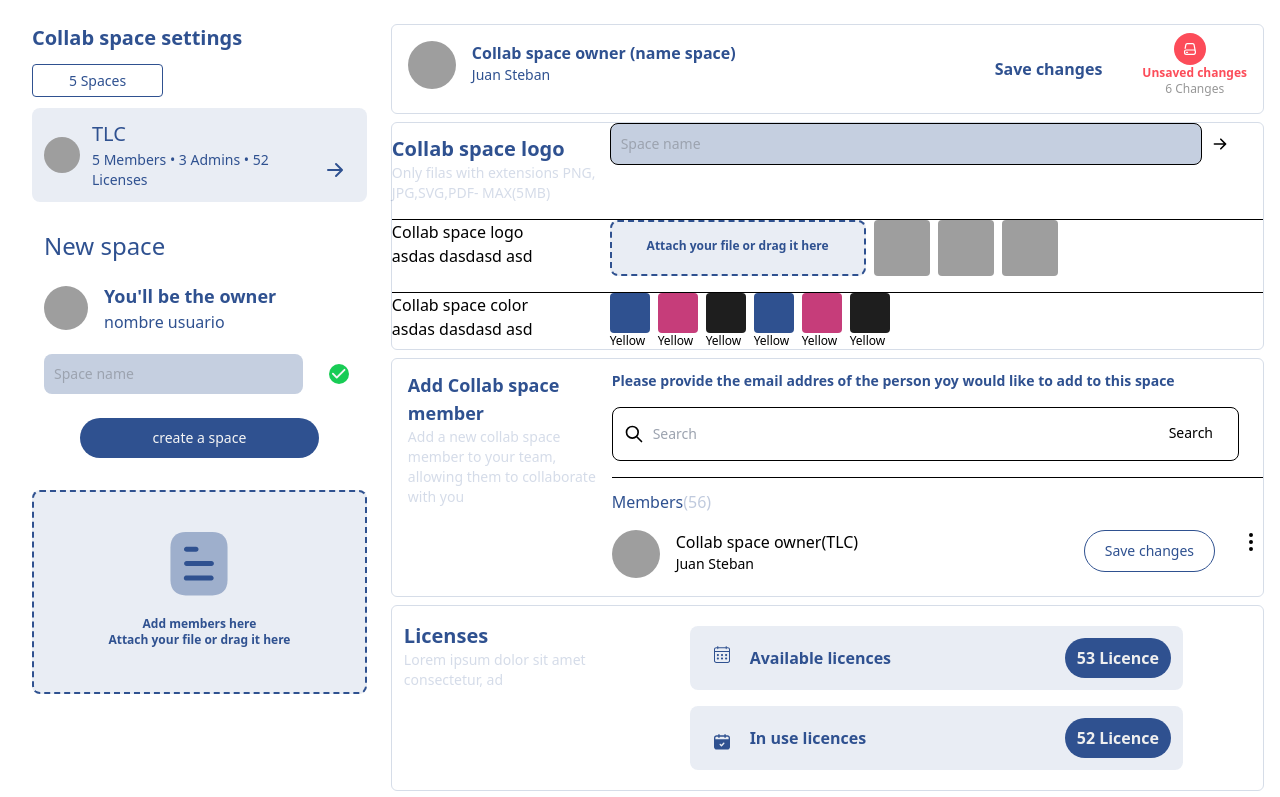
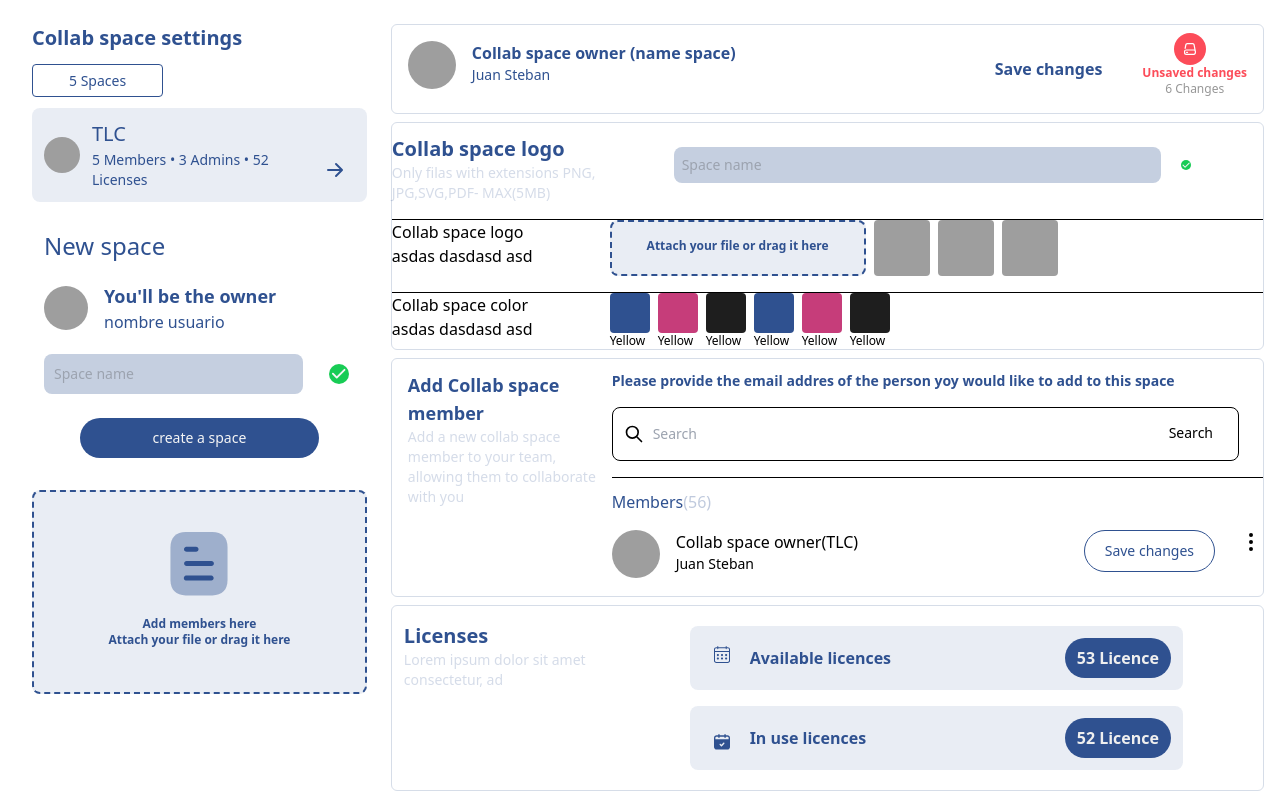
Before and after one commit to oskildo97/australiano, a Vue app: page / in a window 1280 px wide. Shown: the top 797 px of the page. Built offline with nearby package versions, Linux system fonts and the light colour scheme; grey boxes are pictures that could not be loaded.

Commit message:
settings

```diff
--- a/src/components/SettingsCollabSpace.vue
+++ b/src/components/SettingsCollabSpace.vue
@@ -10,10 +10,10 @@
                     </p>
                 </div>
                 <div class="col-span-6">
-                    <div class="flex">
-                        <input type="text" id="first_name" class="flex-initial w-96 bg-iris-soft border border-gray-300 text-gray-900 text-sm rounded-lg focus:ring-blue-500 focus:border-blue-500 block w-full p-2.5 dark:bg-gray-700 dark:border-gray-600 dark:placeholder-gray-400 dark:text-white dark:focus:ring-blue-500 dark:focus:border-blue-500" placeholder="Space name" required>
-                        <button type="button" class="flex-initial w-14 text-white bg-blue-700 hover:bg-blue-800 focus:ring-4 focus:outline-none focus:ring-blue-300 font-medium rounded-full text-sm p-2.5 text-center inline-flex items-center mr-2 dark:bg-blue-600 dark:hover:bg-blue-700 dark:focus:ring-blue-800">
-                            <svg aria-hidden="true" class="w-4 h-4" fill="currentColor" viewBox="0 0 20 20" xmlns="http://www.w3.org/2000/svg"><path fill-rule="evenodd" d="M10.293 3.293a1 1 0 011.414 0l6 6a1 1 0 010 1.414l-6 6a1 1 0 01-1.414-1.414L14.586 11H3a1 1 0 110-2h11.586l-4.293-4.293a1 1 0 010-1.414z" clip-rule="evenodd"></path></svg>
+                    <div class="flex mt-6 mr-7 ml-12">
+                        <input type="text" id="first_name" class="flex-initial w-97 bg-iris-soft  text-gray-900 text-sm rounded-lg focus:ring-blue-500 focus:border-blue-500 block w-full p-2 dark:bg-gray-700 dark:border-gray-600 dark:placeholder-gray-400 dark:text-white dark:focus:ring-blue-500 dark:focus:border-blue-500 ml-4  " placeholder="Space name" required>
+                        <button type="button" class="flex-initial w-14 text-white bg-blue-700 hover:bg-blue-800 focus:ring-4 focus:outline-none focus:ring-blue-300 font-medium rounded-full text-sm p-2.5 text-center inline-flex items-center mr-6 dark:bg-blue-600 dark:hover:bg-blue-700 dark:focus:ring-blue-800   ">
+                            <svg aria-hidden="true" class="fill-current bg-iris-green text-iris-white-2 rounded-full mx-2.5  " fill="currentcolor" viewBox="0 0 20 20" xmlns="http://www.w3.org/2000/svg"><path fill-rule="evenodd" d="M16.707 5.293a1 1 0 010 1.414l-8 8a1 1 0 01-1.414 0l-4-4a1 1 0 011.414-1.414L8 12.586l7.293-7.293a1 1 0 011.414 0z" clip-rule="evenodd"></path></svg>
                             <span class="sr-only">Icon description</span>
                         </button>
                     </div>
```
